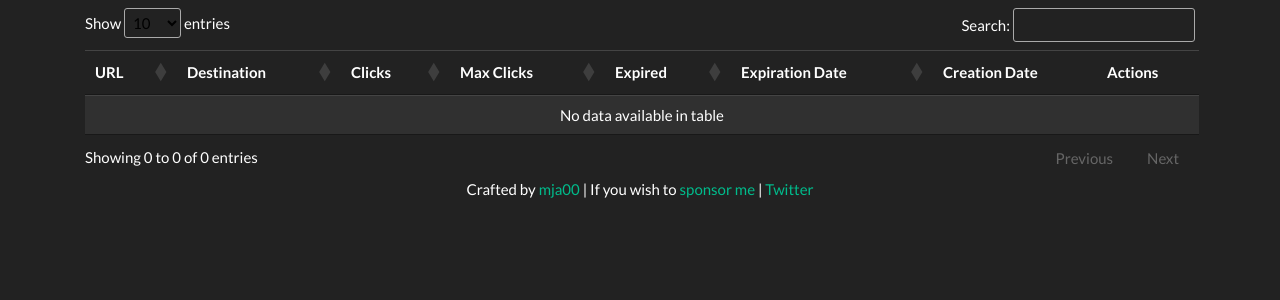
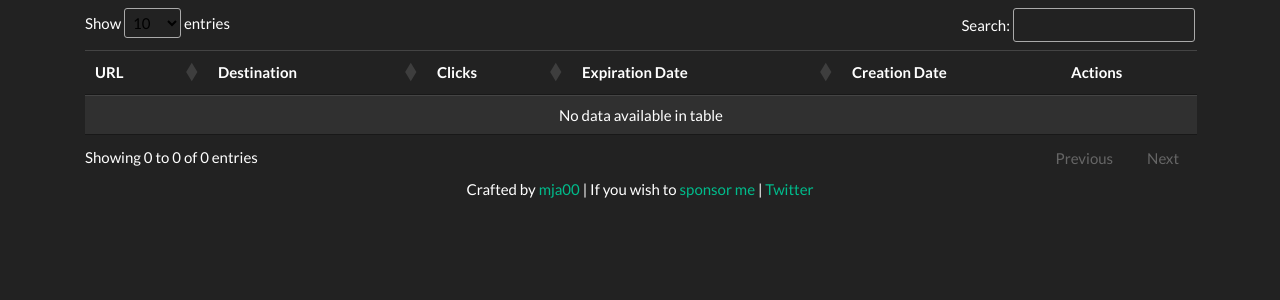
Before and after one commit to mja00/shortener, a Flask app: page /links in a window 1280 px wide. Shown: the part 71-371 px from the top of the page. Run offline with Flask 2, Linux system fonts and the light colour scheme; the visitor is signed in with stand-in values (Sample User, id 1); some libraries are stand-ins or nearby versions.

Commit message:
Get rid of unneeded columns

```diff
--- a/services/web/project/templates/links.html
+++ b/services/web/project/templates/links.html
@@ -9,8 +9,6 @@
                 <th scope="col">URL</th>
                 <th scope="col">Destination</th>
                 <th scope="col">Clicks</th>
-                <th scope="col">Max Clicks</th>
-                <th scope="col">Expired</th>
                 <th scope="col">Expiration Date</th>
                 <th scope="col">Creation Date</th>
                 <th scope="col">Actions</th>
@@ -24,9 +22,11 @@
                         <a href="{{ url_for("redirect_to_short_url", short_url=link.short_url) }}">{{ link.short_url }}</a>
                     </td>
                     <td>{{ link.original_url }}</td>
-                    <td>{{ link.current_clicks }}</td>
-                    <td>{{ link.max_clicks }}</td>
-                    <td>{% if link.expired %}Yes{% else %}No{% endif %}</td>
+                    {% if link.max_clicks == -1 %}
+                        <td>{{ link.current_clicks }}</td>
+                    {% else %}
+                        <td>{{ link.current_clicks }} / {{ link.max_clicks }}</td>
+                    {% endif %}
                     <td id="expiration-date-{{ link.id }}">{{ link.expiration_date }}</td>
                     <td id="creation-date-{{ link.id }}">{{ link.created_at }}</td>
                     <td>
```
